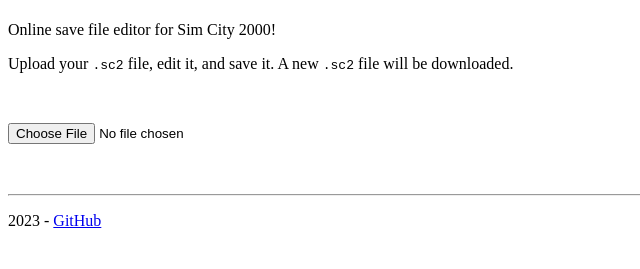
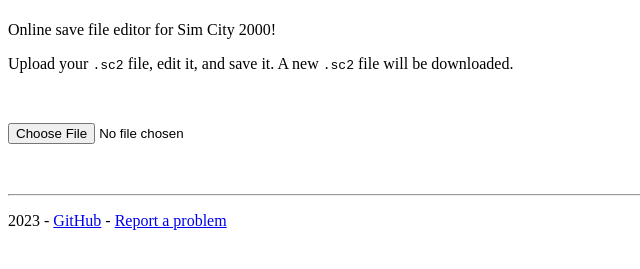
Before and after one commit to grenoult/sc2k-save-editor, a plain HTML site: page index.html in a window 1280 px wide. Shown: the part 59-328 px from the top of the page, without its empty margins (0-640 px from the left). Drawn offline with Linux system fonts and the light colour scheme.

Commit message:
Add report an issue link

```diff
--- a/index.html
+++ b/index.html
@@ -27,7 +27,7 @@
     <!-- Footer -->
     <p>&nbsp;</p>
     <hr/>
-    <p>2023 - <a href="https://github.com/grenoult/sc2k-save-editor">GitHub</a></p>
+    <p>2023 - <a href="https://github.com/grenoult/sc2k-save-editor">GitHub</a> - <a href="https://github.com/grenoult/sc2k-save-editor/issues">Report a problem</a></p>
 
 </body>
 <script>
```
